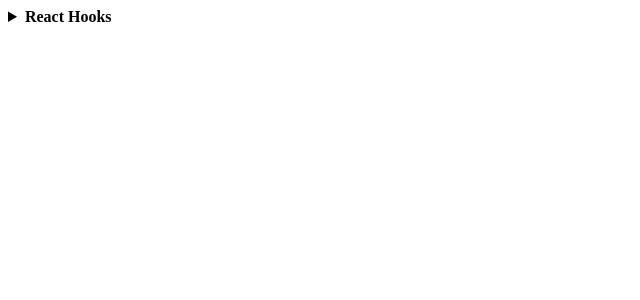
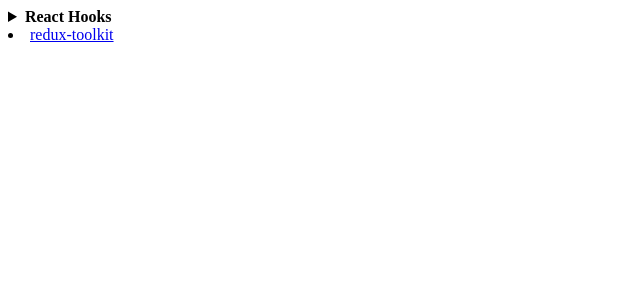
Before and after one commit to read0more/vite-react-ts, a React (Vite) app: page / in a window 1280 px wide. Shown: the top 300 px of the page, without its empty margins (0-640 px from the left). Built offline with nearby package versions, Linux system fonts and the light colour scheme.

Commit message:
TEMP COMMIT

```diff
--- a/package.json
+++ b/package.json
@@ -10,11 +10,13 @@
     "test": "vitest"
   },
   "dependencies": {
+    "@reduxjs/toolkit": "^1.9.4",
     "bootstrap": "5.2.3",
     "react": "^18.2.0",
     "react-bootstrap": "2.6.0",
     "react-dom": "^18.2.0",
     "react-hook-form": "^7.40.0",
+    "react-redux": "^8.0.5",
     "react-router-dom": "^6.6.0",
     "react-select": "^5.7.0"
   },
--- a/src/main.tsx
+++ b/src/main.tsx
@@ -4,6 +4,7 @@
 import ImperativeHandle from "./routes/basicHooks/ImperetiveHandle";
 import LayoutEffect from "./routes/basicHooks/LayoutEffect";
 import TransitionAndDeferredValue from "./routes/basicHooks/TransitionAndDeferredValue";
+import Redux from "./routes/Redux";
 // import Root from "./routes/Root";
 // import Names from "./routes/Names";
 // import Sort from "./routes/Sort";
@@ -62,6 +63,10 @@
     path: "/imperative-handle",
     element: <ImperativeHandle />,
   },
+  {
+    path: "/redux",
+    element: <Redux />,
+  },
 ]);
 
 ReactDOM.createRoot(document.getElementById("root") as HTMLElement).render(
--- /dev/null
+++ b/src/routes/Redux.tsx
@@ -0,0 +1,5 @@
+import React from "react";
+
+export default function Redux() {
+  return <div>Redux</div>;
+}
--- a/src/routes/basicHooks/Root.tsx
+++ b/src/routes/basicHooks/Root.tsx
@@ -9,6 +9,7 @@
   };
 
   return (
+    <>
       <details style={rootMenuStyle}>
         <summary>React Hooks</summary>
         <ul>
@@ -43,5 +44,9 @@
           </li>
         </ul>
       </details>
+      <li>
+        <Link to={`redux`}>redux-toolkit</Link>
+      </li>
+    </>
   );
 }
```
Also changed, not shown: 1 other file (tests, documents, lock files or other folders). Lines whose indentation alone changed are shown as unchanged.
